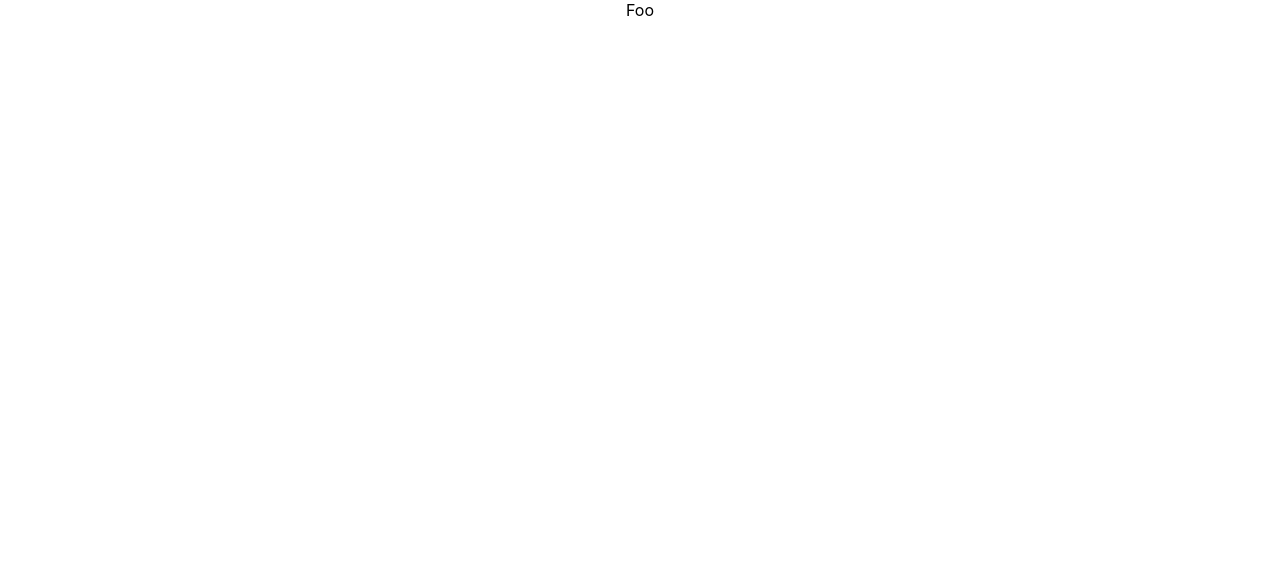
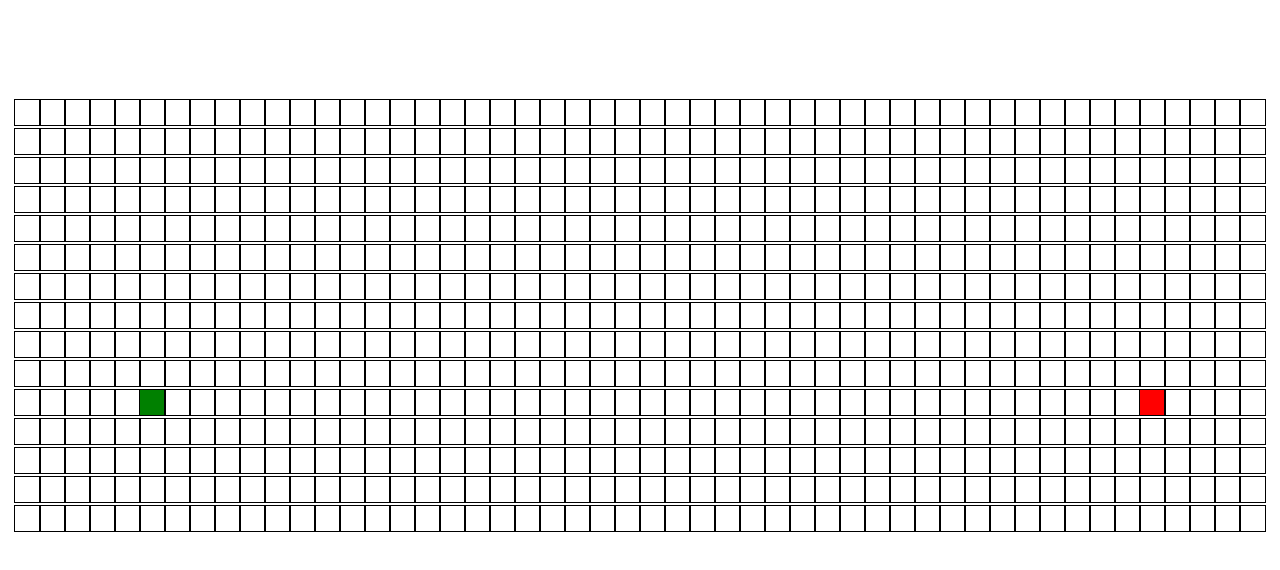
Before and after one commit to hc8756/path_finder, a React (Create React App) app in the folder my-app/: page / in a window 1280 px wide. Shown: the top 570 px of the page. Built offline with nearby package versions, Linux system fonts and the light colour scheme.

Commit message:
Start and finish points marked

```diff
--- a/my-app/src/PathfindingVisualizer/Node/Node.css
+++ b/my-app/src/PathfindingVisualizer/Node/Node.css
@@ -0,0 +1,12 @@
+.node{
+    width:25px;
+    height: 25px;
+    outline: 1px solid black;
+    display:inline-block;
+}
+.node-finish{
+    background-color:red;
+}
+.node-start{
+    background-color:green;
+}
--- a/my-app/src/PathfindingVisualizer/Node/Node.jsx
+++ b/my-app/src/PathfindingVisualizer/Node/Node.jsx
@@ -8,6 +8,16 @@
     }
 
     render(){
-        return <div ClassName="node"></div>;
+        const {isFinish, isStart}= this.props;
+        const extraClassName=isFinish
+        ? 'node-finish'
+        : isStart? 'node-start'
+        : '';
+        return <div className={`node ${extraClassName}`}></div>;
     }
 }
+
+export const DEFAULT_NODE={
+    row:0,
+    col:0,
+};
--- a/my-app/src/PathfindingVisualizer/PathfindingVisualizer.css
+++ b/my-app/src/PathfindingVisualizer/PathfindingVisualizer.css
@@ -0,0 +1,3 @@
+.grid{
+    margin:100px 0 0;
+}
--- a/my-app/src/PathfindingVisualizer/PathfindingVisualizer.jsx
+++ b/my-app/src/PathfindingVisualizer/PathfindingVisualizer.jsx
@@ -5,15 +5,55 @@
 export default class PathfindingVisualizer extends Component{
     constructor(props){
         super(props);
-        this.state={};
+        this.state={
+            nodes:[],
+        };
     }
+
+    componentDidMount(){
+        //create rows and columns
+        const nodes=[];
+        for(let row=0;row<15;row++){
+            const currentRow=[];
+            for(let col=0;col<50;col++){
+                const currentNode={
+                    col,
+                    row,
+                    isStart:row===10 && col===5,
+                    isFinish:row===10 && col===45,
+                };
+                currentRow.push(currentNode);
+            }
+            nodes.push(currentRow);
+        }
+        this.setState({nodes})
+    }
+
     render(){
+        const {nodes}=this.state;
+        console.log(nodes)
+
         return(
-            <div>
-                Foo
-                <Node></Node>
+            //iterate through rows and columns and create nodes
+            <div className="grid">
+                {nodes.map((row,rowIdx)=>{
+                    return(
+                        <div key={rowIdx}>
+                            {row.map((node,nodeIdx)=>{
+                                const{isStart,isFinish}=node;
+                                return(
+                                    <Node
+                                    key={nodeIdx}
+                                    isStart={isStart}
+                                    isFinish={isFinish}
+                                    test={'foo'}
+                                    test={'kappa'}></Node>
+                                );
+                            })}
+                     </div>
+                    );
+                })}
             </div>
-
         );
     }
 }
```
Also changed, not shown: my-app/src/algorithms/dijkstra.js (added), 1 other file (tests, documents, lock files or other folders).
